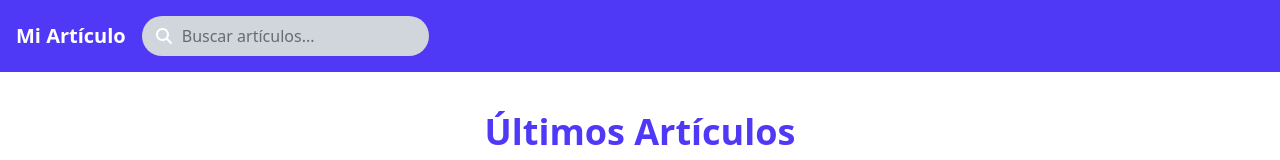
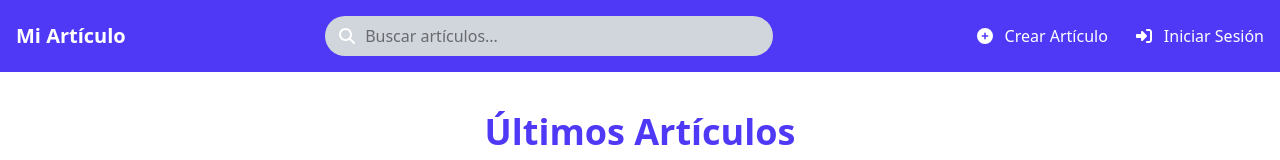
Before and after one commit to BryanCachimuel/Ruta_de_Aprendizaje_de_Python, a Next.js app in the folder Flask/app-flask/app-article-front/: page / in a window 1280 px wide. Shown: the top 160 px of the page. Built offline with nearby package versions, Linux system fonts and the light colour scheme; no server answers.

Commit message:
Modificando y añadiendo nuevas etiquetas para el navbar del proyecto

```diff
--- a/Flask/app-flask/app-article-front/src/app/components/Navbar.tsx
+++ b/Flask/app-flask/app-article-front/src/app/components/Navbar.tsx
@@ -1,22 +1,41 @@
 import React from 'react'
 import { FontAwesomeIcon } from '@fortawesome/react-fontawesome'
-import { faSearch } from '@fortawesome/free-solid-svg-icons'
+import { faSearch, faPlusCircle, faSignInAlt } from '@fortawesome/free-solid-svg-icons'
 
 const Navbar = () => {
   return (
     <nav className='bg-indigo-600 text-white p-4'>
        <div className="container mx-auto flex justify-between items-center">
-            <div className="flex items-center space-x-4">
         <a href="/" className='text-xl font-bold'>Mi Artículo</a>
-                <div className="relative">
+
+        <div className='flex-grow'>
+          <div className="relative max-w-md mx-auto">
+                  <FontAwesomeIcon icon={faSearch} className='text-white absolute left-3 top-3 h-5 w-5'/>
                       <input
                       type="text"
                       placeholder="Buscar artículos..."
-                    className="bg-gray-300 text-black rounded-full pl-10 pr-4 py-2 focus:outline-none"
+                      className="bg-gray-300 text-black rounded-full pl-10 pr-4 py-2 w-full focus:outline-none"
                       />
-                    <FontAwesomeIcon icon={faSearch} className='text-white absolute left-3 top-3 h-5 w-5'/>
               </div>
         </div>
+
+            <ul className='flex space-x-6 items-center'>
+              <li>
+                <a href="/create" className='flex items-center hover:text-gray-300'>
+                   <FontAwesomeIcon icon={faPlusCircle} className='mr-2 h-6 w-6'/>
+                   Crear Artículo
+                </a>
+              </li>
+
+              <li>
+                <a href="/login" className='flex items-center hover:text-gray-300'>
+                   <FontAwesomeIcon icon={faSignInAlt} className='mr-2 h-6 w-6'/>
+                   Iniciar Sesión
+                </a>
+              </li>
+
+            </ul>
+
        </div>
     </nav>
   )
```
Lines whose indentation alone changed are shown as unchanged.
